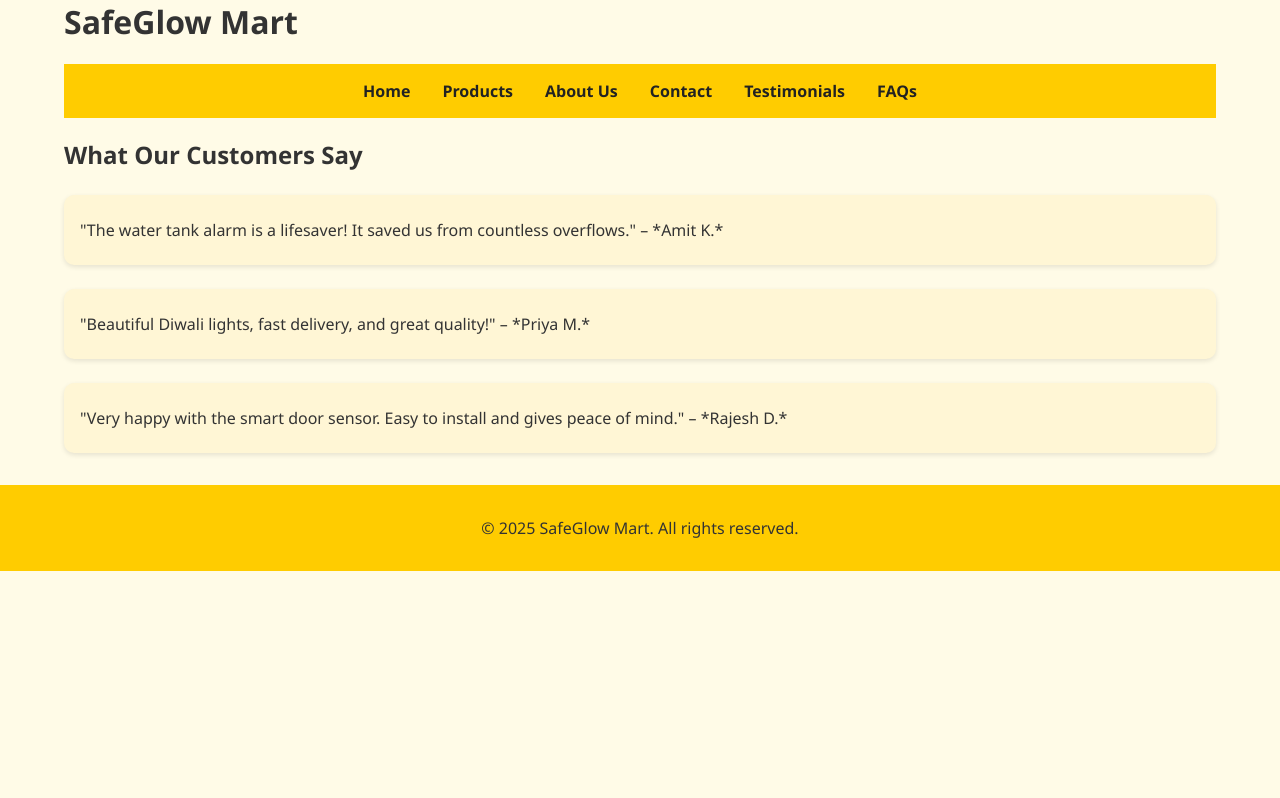
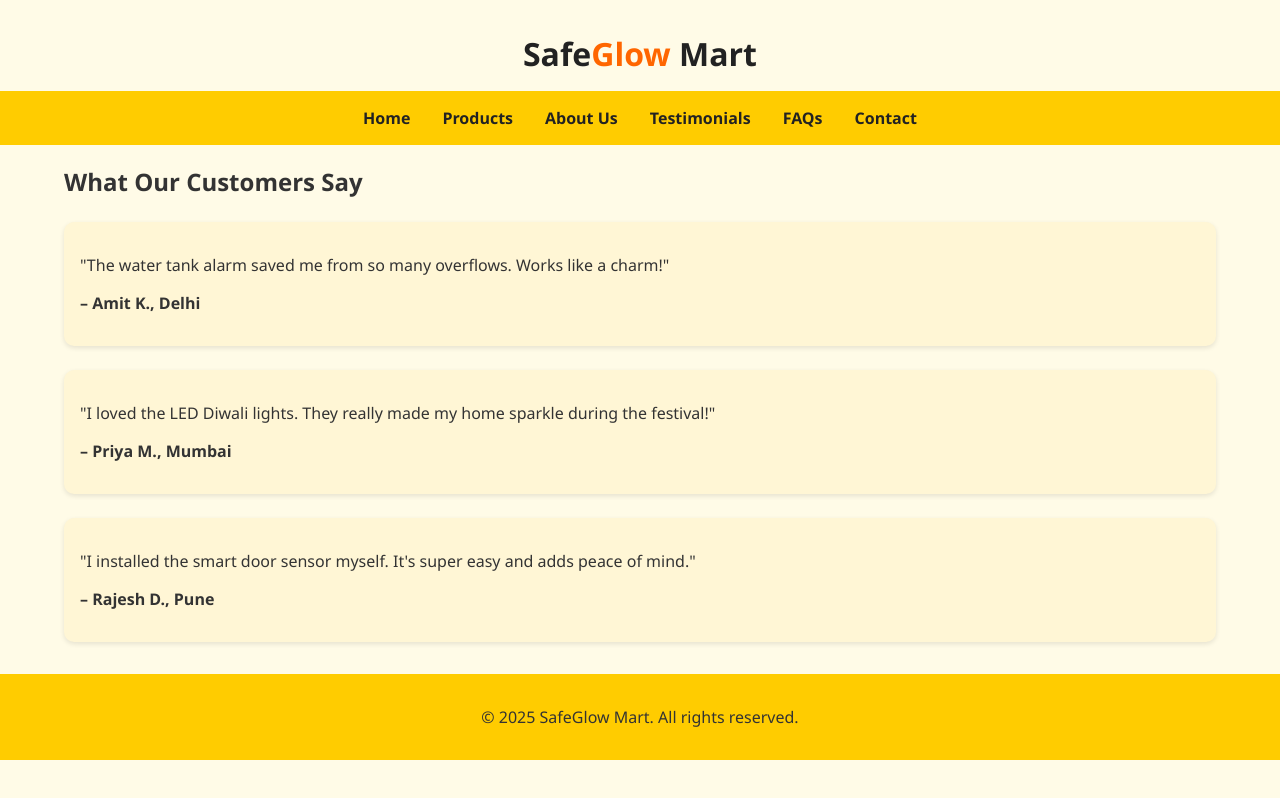
Before and after one commit to jkpro07/safeglow-mart, a plain HTML site: page testimonials.html in a window 1280 px wide. Drawn offline with Linux system fonts and the light colour scheme.

Commit message:
Add files via upload

```diff
--- a/testimonials.html
+++ b/testimonials.html
@@ -1,38 +1,42 @@
-<meta name='viewport' content='width=device-width, initial-scale=1'/><!DOCTYPE html>
+<!DOCTYPE html>
 <html lang="en">
 <head>
-  <meta charset="UTF-8"/>
+  <meta charset="UTF-8" />
   <meta name="viewport" content="width=device-width, initial-scale=1.0"/>
   <title>Testimonials - SafeGlow Mart</title>
   <link rel="stylesheet" href="styles.css"/>
 </head>
 <body>
   <header>
-    <div class="container">
-      <h1>SafeGlow Mart</h1>
+    <div class="logo">Safe<span>Glow</span> Mart</div>
     <nav>
       <ul>
         <li><a href="index.html">Home</a></li>
         <li><a href="products.html">Products</a></li>
         <li><a href="about.html">About Us</a></li>
-          <li><a href="contact.html">Contact</a></li>
         <li><a href="testimonials.html">Testimonials</a></li>
         <li><a href="faqs.html">FAQs</a></li>
+        <li><a href="contact.html">Contact</a></li>
       </ul>
     </nav>
-    </div>
   </header>
 
   <section class="container">
     <h2>What Our Customers Say</h2>
+
     <div class="testimonial">
-      <p>"The water tank alarm is a lifesaver! It saved us from countless overflows." – *Amit K.*</p>
+      <p>"The water tank alarm saved me from so many overflows. Works like a charm!"</p>
+      <p><strong>– Amit K., Delhi</strong></p>
     </div>
+
     <div class="testimonial">
-      <p>"Beautiful Diwali lights, fast delivery, and great quality!" – *Priya M.*</p>
+      <p>"I loved the LED Diwali lights. They really made my home sparkle during the festival!"</p>
+      <p><strong>– Priya M., Mumbai</strong></p>
     </div>
+
     <div class="testimonial">
-      <p>"Very happy with the smart door sensor. Easy to install and gives peace of mind." – *Rajesh D.*</p>
+      <p>"I installed the smart door sensor myself. It's super easy and adds peace of mind."</p>
+      <p><strong>– Rajesh D., Pune</strong></p>
     </div>
   </section>
 
@@ -42,14 +46,4 @@
     </div>
   </footer>
 </body>
-</html><style>.testimonial, .faq {
-  background-color: #fff6d5;
-  margin: 1.5em 0;
-  padding: 1em;
-  border-radius: 10px;
-  box-shadow: 0 2px 5px rgba(0,0,0,0.1);
-}
-
-.testimonial p, .faq p {
-  margin: 0.5em 0;
-}</style>
+</html>
```
Lines whose indentation alone changed are shown as unchanged.
